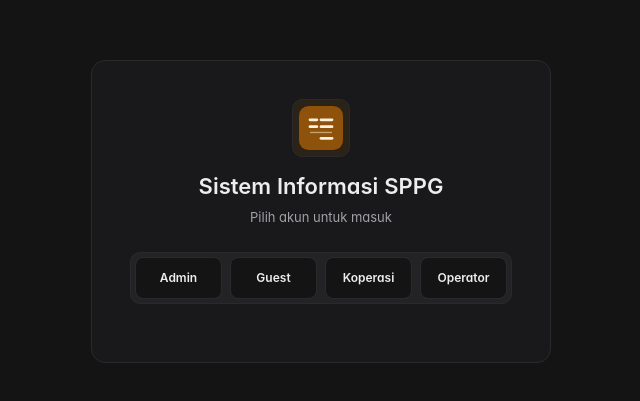
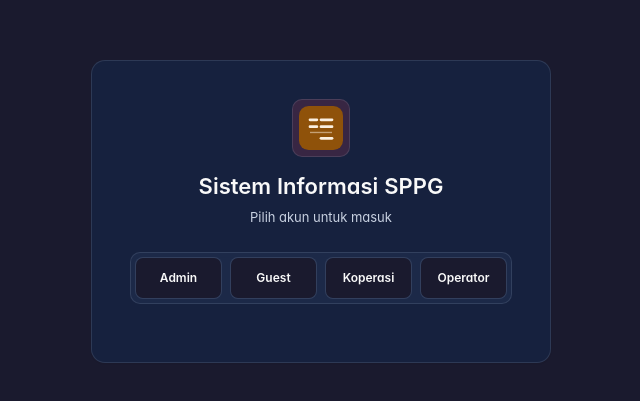
Before and after one commit to Rversse/sim-sppg, a React (Vite) app: page /sim-sppg/login in a window 1280 px wide. Shown: the part 189-590 px from the top of the page, without its empty margins (319-959 px from the left). Built offline with nearby package versions, Linux system fonts and the light colour scheme; no server answers; a web font is replaced by a local one.

Commit message:
Use canonical theme tokens in professional visual system

```diff
--- a/src/styles/professional-system.css
+++ b/src/styles/professional-system.css
@@ -11,40 +11,6 @@
  */
 
 :root {
-  --theme-page-bg: #fafafa;
-  --theme-surface: #ffffff;
-  --theme-surface-soft: #f4f4f5;
-  --theme-surface-raised: #ffffff;
-  --theme-text-primary: #171717;
-  --theme-text-secondary: #525252;
-  --theme-text-muted: #6e6e6e;
-  --theme-border: #e4e4e7;
-  --theme-border-strong: #d4d4d8;
-  --theme-primary: #8f520a;
-  --theme-primary-hover: #7a4508;
-  --theme-primary-soft: #fbf0e1;
-  --theme-primary-foreground: #ffffff;
-  --theme-success: #247a50;
-  --theme-success-hover: #1b6541;
-  --theme-success-soft: #eaf4ee;
-  --theme-warning: #7d5f00;
-  --theme-warning-hover: #654d00;
-  --theme-warning-soft: #f6f0d6;
-  --theme-danger: #b94747;
-  --theme-danger-soft: #f9eded;
-  --theme-focus-ring: 0 0 0 3px rgb(143 82 10 / 22%);
-  --theme-shadow-card: 0 1px 2px rgb(0 0 0 / 5%);
-  --theme-shadow-hover: 0 8px 24px rgb(0 0 0 / 6%);
-  --theme-shadow-modal: 0 20px 50px rgb(0 0 0 / 14%);
-  --theme-sidebar-bg: #f4f4f5;
-  --theme-sidebar-text: #525252;
-  --theme-sidebar-text-muted: #6e6e6e;
-  --theme-sidebar-text-active: #8f520a;
-  --theme-sidebar-hover: #ececee;
-  --theme-sidebar-active: #fbf0e1;
-  --theme-header-bg: rgb(250 250 250 / 96%);
-  --theme-header-shadow: none;
-  --theme-overlay: rgb(0 0 0 / 36%);
   --theme-motion-fast: 130ms;
   --theme-motion: 180ms;
   --theme-motion-slow: 260ms;
@@ -73,72 +39,7 @@
   --app-page-margin: 0 auto;
   --app-page-gap: 20px;
   --app-page-padding: 0;
-  --ui-hairline: color-mix(in srgb, var(--theme-text-primary) 9%, transparent);
-}
-
-:root[data-theme='dark'] {
-  color-scheme: dark;
-  --theme-page-bg: #141415;
-  --theme-surface: #19191b;
-  --theme-surface-soft: #232325;
-  --theme-surface-raised: #1f1f21;
-  --theme-text-primary: #ededed;
-  --theme-text-secondary: #a1a1a6;
-  --theme-text-muted: #8e8e94;
-  --theme-border: #2a2a2d;
-  --theme-border-strong: #3a3a3e;
-  --theme-primary: #f8b26a;
-  --theme-primary-hover: #f2a255;
-  --theme-primary-soft: #2b2218;
-  --theme-primary-foreground: #1f1b16;
-  --theme-success: #78c49a;
-  --theme-success-hover: #91d4ad;
-  --theme-success-soft: #20372d;
-  --theme-warning: #e3c85a;
-  --theme-warning-hover: #efd774;
-  --theme-warning-soft: #38321a;
-  --theme-danger: #e28b8b;
-  --theme-danger-soft: #3b2729;
-  --theme-focus-ring: 0 0 0 3px rgb(248 178 106 / 28%);
-  --theme-shadow-card: none;
-  --theme-shadow-hover: 0 0 0 1px var(--theme-border-strong);
-  --theme-shadow-modal: 0 24px 60px rgb(0 0 0 / 50%);
-  --theme-sidebar-bg: #0f0f10;
-  --theme-sidebar-text: #a1a1a6;
-  --theme-sidebar-text-muted: #8e8e94;
-  --theme-sidebar-text-active: #f8b26a;
-  --theme-sidebar-hover: #1b1b1d;
-  --theme-sidebar-active: #2b2218;
-  --theme-header-bg: rgb(20 20 21 / 96%);
-  --theme-header-shadow: none;
-  --theme-overlay: rgb(0 0 0 / 60%);
   --ui-hairline: color-mix(in srgb, var(--theme-text-primary) 10%, transparent);
-  --color-background: var(--theme-page-bg);
-  --color-foreground: var(--theme-text-primary);
-  --color-primary: var(--theme-primary);
-  --color-primary-foreground: var(--theme-primary-foreground);
-  --color-accent: var(--theme-primary);
-  --color-muted: var(--theme-surface-soft);
-  --color-muted-foreground: var(--theme-text-secondary);
-  --color-border: var(--theme-border);
-  --color-success: var(--theme-success);
-  --color-warning: var(--theme-warning);
-  --color-danger: var(--theme-danger);
-}
-
-:root[data-theme='light'] {
-  color-scheme: light;
-  --color-background: var(--theme-page-bg);
-  --color-foreground: var(--theme-text-primary);
-  --color-primary: var(--theme-primary);
-  --color-primary-foreground: var(--theme-primary-foreground);
-  --color-accent: var(--theme-primary);
-  --color-muted: var(--theme-surface-soft);
-  --color-muted-foreground: var(--theme-text-secondary);
-  --color-border: var(--theme-border);
-  --color-success: var(--theme-success);
-  --color-warning: var(--theme-warning);
-  --color-danger: var(--theme-danger);
 }
 
 html, body {
```
